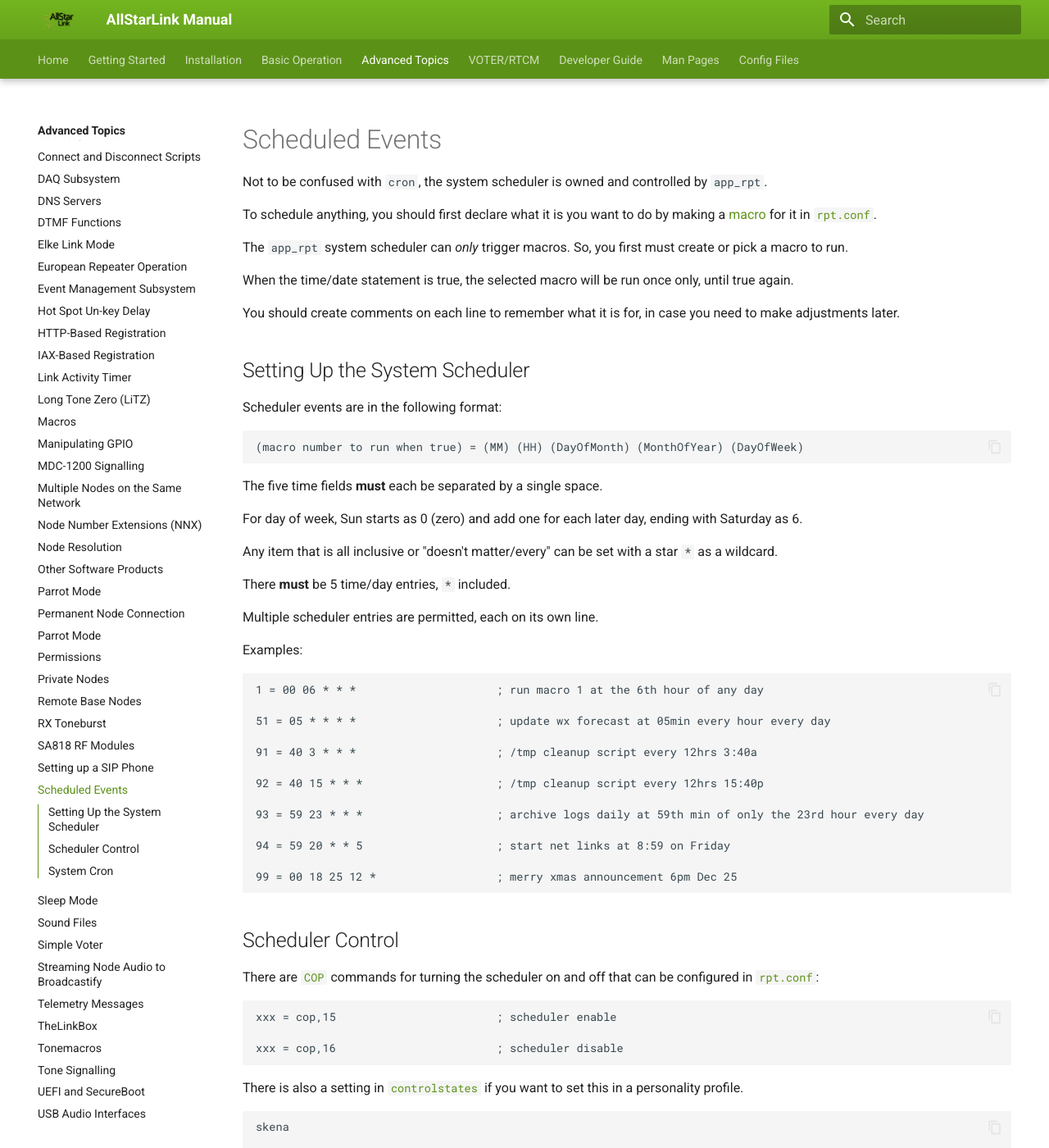
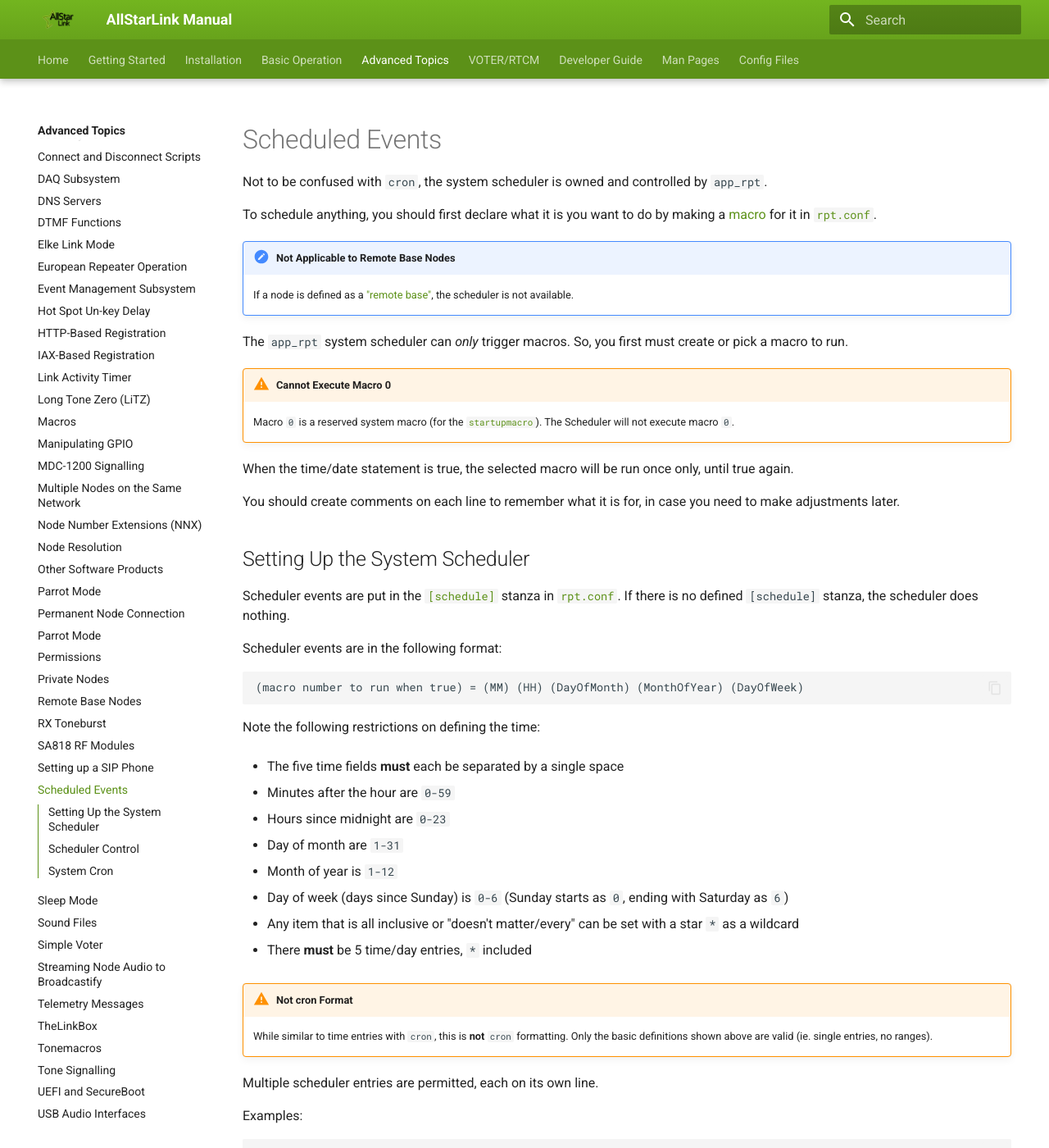
Before and after one commit to AllStarLink/ASL3-Manual, an MkDocs documentation site: the page built from docs/adv-topics/scheduler.md, in a window 1280 px wide and 1400 px high. Shown: the whole window at 82% size. Built offline with MkDocs 1.6.1 and Material for MkDocs 9.7.7, drawn with Linux system fonts in a browser that asks for light colours; some of the changed text lies outside the part shown.

Commit message:
Define time formatting, add notes about cron, update link in rpt.conf.

````diff
--- a/docs/adv-topics/scheduler.md
+++ b/docs/adv-topics/scheduler.md
@@ -3,13 +3,20 @@ Not to be confused with `cron`, the system scheduler is owned and controlled by
 
 To schedule anything, you should first declare what it is you want to do by making a [macro](./macros.md) for it in [`rpt.conf`](../config/rpt_conf.md).
 
+!!! note "Not Applicable to Remote Base Nodes"
+    If a node is defined as a ["remote base"](./remotebase.md), the scheduler is not available.
+
 The `app_rpt` system scheduler can *only* trigger macros. So, you first must create or pick a macro to run.
+
+!!! warning "Cannot Execute Macro 0"
+    Macro `0` is a reserved system macro (for the [`startupmacro`](../config/rpt_conf.md#startup_macro)). The Scheduler will not execute macro `0`.
 
 When the time/date statement is true, the selected macro will be run once only, until true again.
 
 You should create comments on each line to remember what it is for, in case you need to make adjustments later.
 
 ## Setting Up the System Scheduler
+Scheduler events are put in the [`[schedule]`](../config/rpt_conf.md#schedule-stanza) stanza in [`rpt.conf`](../config/rpt_conf.md). If there is no defined `[schedule]` stanza, the scheduler does nothing.
 
 Scheduler events are in the following format:
 
@@ -17,13 +24,26 @@ Scheduler events are in the following format:
 (macro number to run when true) = (MM) (HH) (DayOfMonth) (MonthOfYear) (DayOfWeek)
 ```
 
-The five time fields **must** each be separated by a single space.
+Note the following restrictions on defining the time:
 
-For day of week, Sun starts as 0 (zero) and add one for each later day, ending with Saturday as 6.
+* The five time fields **must** each be separated by a single space
 
-Any item that is all inclusive or "doesn't matter/every" can be set with a star `*` as a wildcard.
+* Minutes after the hour are `0-59`
 
-There **must** be 5 time/day entries, `*` included.
+* Hours since midnight are `0-23`
+
+* Day of month are `1-31`
+
+* Month of year is `1-12`
+
+* Day of week (days since Sunday) is `0-6` (Sunday starts as `0`, ending with Saturday as `6`)
+
+* Any item that is all inclusive or "doesn't matter/every" can be set with a star `*` as a wildcard
+
+* There **must** be 5 time/day entries, `*` included
+
+!!! warning "Not cron Format"
+    While similar to time entries with `cron`, this is **not** `cron` formatting. Only the basic definitions shown above are valid (ie. single entries, no ranges).
 
 Multiple scheduler entries are permitted, each on its own line.
 
@@ -71,6 +91,9 @@ rpt fun skdis
 ```
 
 ## System Cron
-As an alternative, you can also use the built-in `cron` utility to execute any system command or script on a schedule. Typically, you would would put them in the `root` cron schedule, which is commonly edited using `sudo crontab -e`.
+As an alternative, you can also use the built-in `cron` utility to execute any system command or script on a schedule. Typically, you would would put them in the `asterisk` cron schedule, which is commonly edited using `sudo crontab -u asterisk -e`.
+
+!!! warning "File Permissions"
+    Be sure if you are using the system `cron`, that your scripts can be executed by the Asterisk user (and not only executable by `root`, or some other user). Quite often, failure to execute scripts is traced back to Asterisk not having the permission to execute. See the [Permissions](./permissions.md) page for more information.
 
 Cron formatting and options are beyond the scope of this document, but there are lots of examples available on the internet.
````
Also changed, not shown: docs/config/rpt_conf.md (+1 -1 lines).
